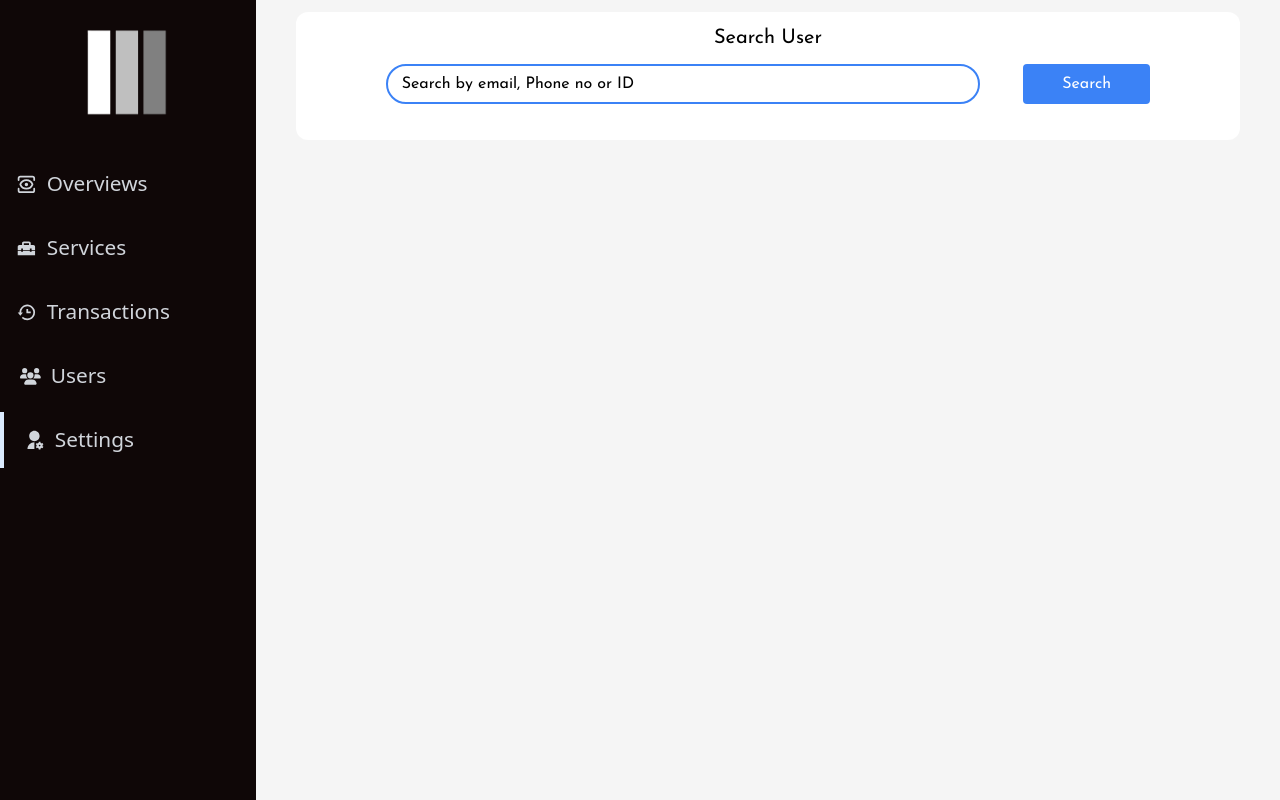
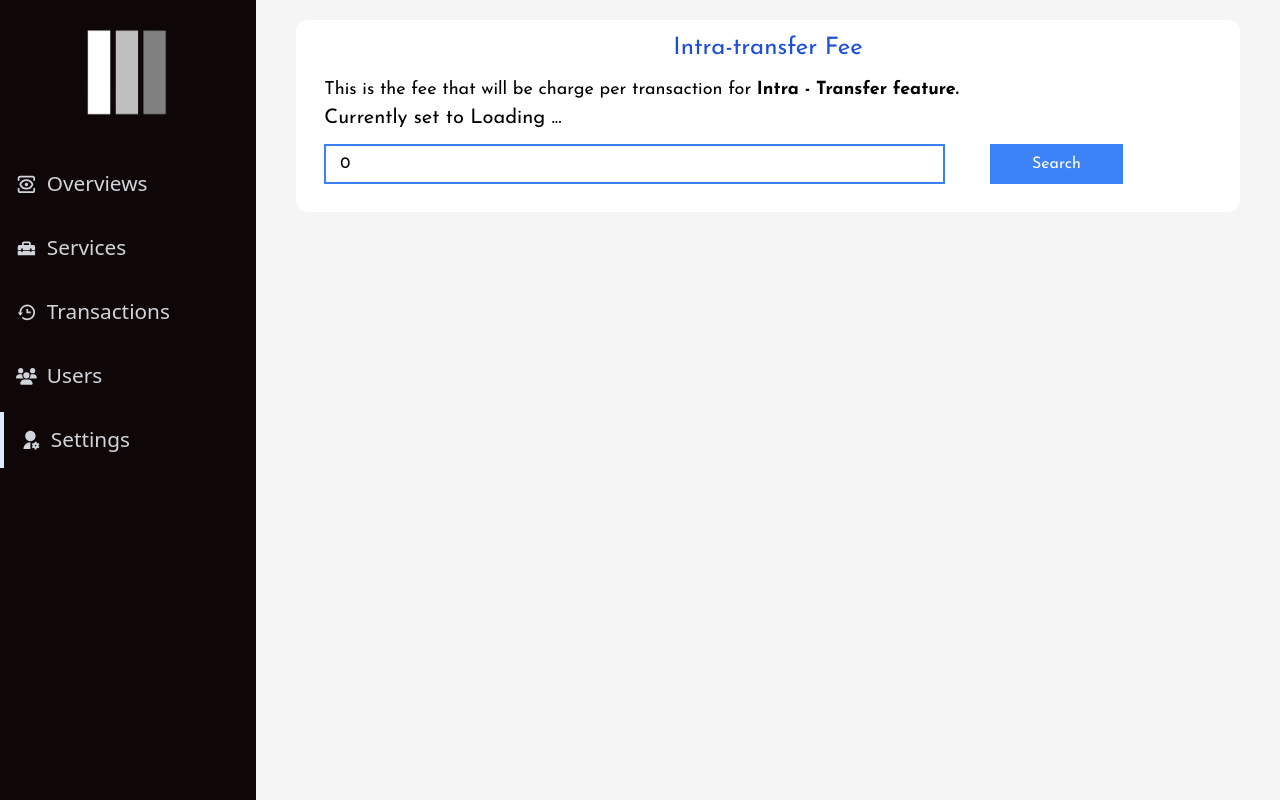
Before and after one commit to Lord-Tender/Bank-App-VTU-System-, a React (Vite) app in the folder front end/: page /admin/settings in a window 1280 px wide. Built offline with nearby package versions, Linux system fonts and the light colour scheme; no server answers.

Commit message:
Intra transfer fee setting UI added

```diff
--- a/front end/src/Components/AdminSidebar.jsx
+++ b/front end/src/Components/AdminSidebar.jsx
@@ -40,13 +40,13 @@ const AdminSidebar = () => {
                     <p>Transactions</p>
                 </NavLink>
 
-                <NavLink to='/admin/users' className={`text-gray-300 flex text-[1.3rem] items-center gap-2.5 ps-5 mt-2 h-14 justify-items-center align-items-center hover:bg-gray-700 hover:text-white ${location.pathname === '/admin/users' ? 'border-l-4 border-blue-100 ps-3.5' : ''
+                <NavLink to='/admin/users' className={`text-gray-300 flex text-[1.3rem] items-center gap-2.5 ps-4 mt-2 h-14 justify-items-center align-items-center hover:bg-gray-700 hover:text-white ${location.pathname === '/admin/users' ? 'border-l-4 border-blue-100 ps-3.5' : ''
                     }`}>
                     <FaUsers />
                     <p>Users</p>
                 </NavLink>
 
-                <NavLink to='/admin/settings' className={`text-gray-300 flex text-[1.3rem] items-center gap-2.5 ps-5 mt-2 h-14 justify-items-center align-items-center hover:bg-gray-700 hover:text-white ${location.pathname === '/admin/settings' ? 'border-l-4 border-blue-100 ps-4' : ''
+                <NavLink to='/admin/settings' className={`text-gray-300 flex text-[1.3rem] items-center gap-2.5 ps-4 mt-2 h-14 justify-items-center align-items-center hover:bg-gray-700 hover:text-white ${location.pathname === '/admin/settings' ? 'border-l-4 border-blue-100 ps-3.5' : ''
                     }`}>
                     <RiUserSettingsFill />
                     <p>Settings</p>
--- a/front end/src/Pages/AdminSettings.jsx
+++ b/front end/src/Pages/AdminSettings.jsx
@@ -37,6 +37,7 @@ const AdminSettings = () => {
         axios.get(url)
             .then((res) => {
                 console.log(res);
+                setsettings(res.data.settings)
             })
             .catch((err) => {
             })
@@ -54,11 +55,13 @@ const AdminSettings = () => {
 
                 {/* Body */}
                 <div className='sm:w-[100%] w-[80%] px-[2.5em] sm:px-[1em] h-screen pb-10' style={{ fontFamily: '"Josefin Sans", sans-serif' }}>
-                    <div className='w-full bg-white h-32 my-3 rounded-xl'>
-                        <h1 className='text-xl text-center pt-3'>Search User</h1>
-                        <div className='flex justify-center items-center  mt-3 gap-[5%] px-[5%] '>
-                            <input id='searchUserInput' placeholder='Search by email, Phone no or ID' type="text" className='w-[70%] border-2 border-blue-500 rounded-3xl h-10 p-3.5 sm:text-sm' />
-                            <button className='w-[15%] bg-blue-500 h-10 rounded text-white sm:text-sm sm:w-[25%] ' >Search</button>
+                    <div className='w-full bg-white h-48 my-5 rounded-xl px-[3%] '>
+                        <h1 className='text-2xl text-center text-blue-700 pt-3 pb-3'>Intra-transfer Fee</h1>
+                        <p className='text-lg'>This is the fee that will be charge per transaction for <b>Intra - Transfer feature.</b></p>
+                        <h2 className='text-xl'>Currently set to <span>{ settings ? ( <span>{settings[0].intraTransferFee}</span> ) : ( <span>Loading ...</span> )}</span></h2>
+                        <div className='flex items-center  mt-3 gap-[5%] '>
+                            <input id='searchUserInput' placeholder='0' type="text" className='w-[70%] border-2 border-blue-500  h-10 p-3.5 sm:text-sm' />
+                            <button className='w-[15%] bg-blue-500 h-10 text-white sm:text-sm sm:w-[25%] ' >Search</button>
                         </div>
                     </div>
                 </div>
```
